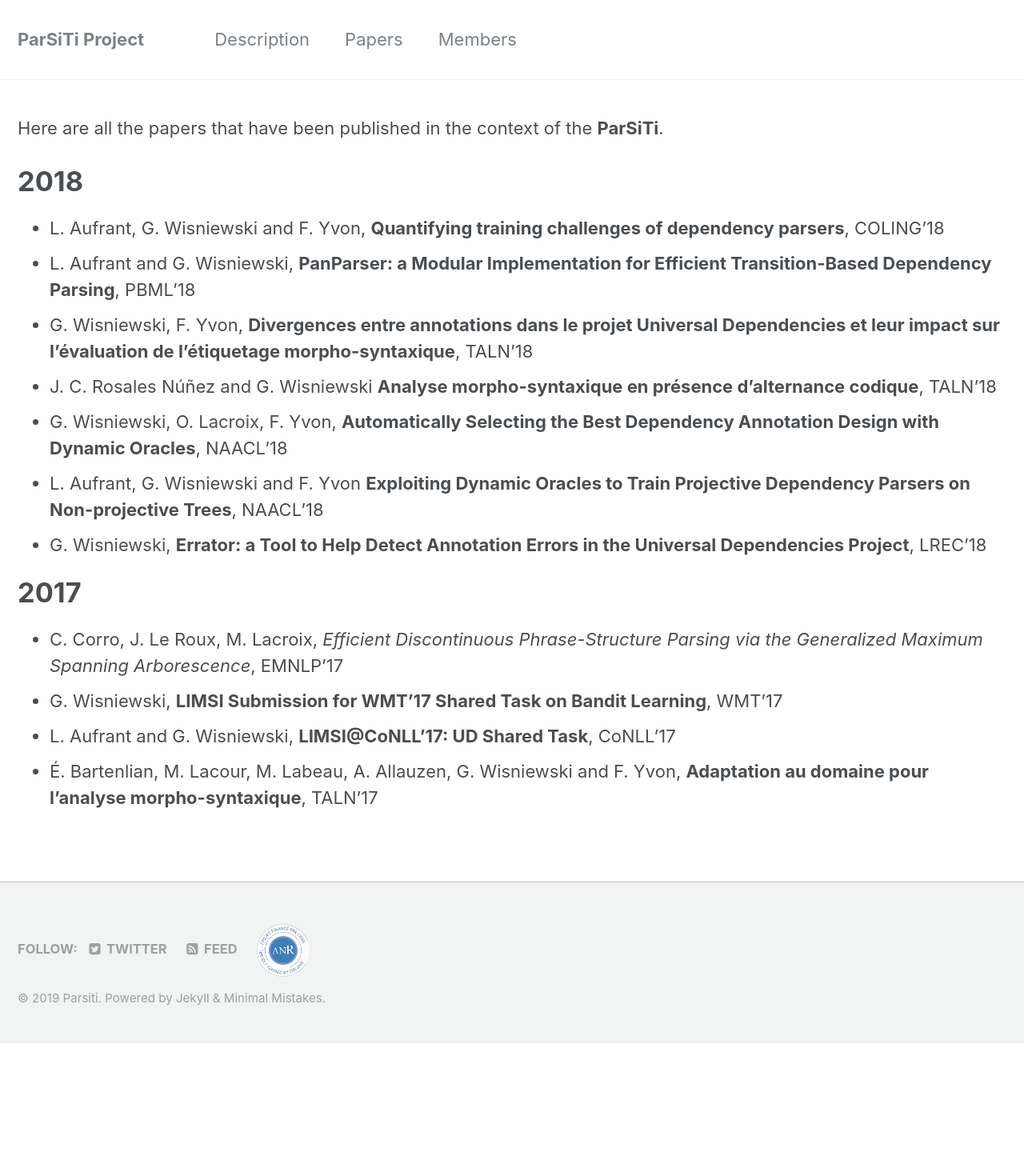
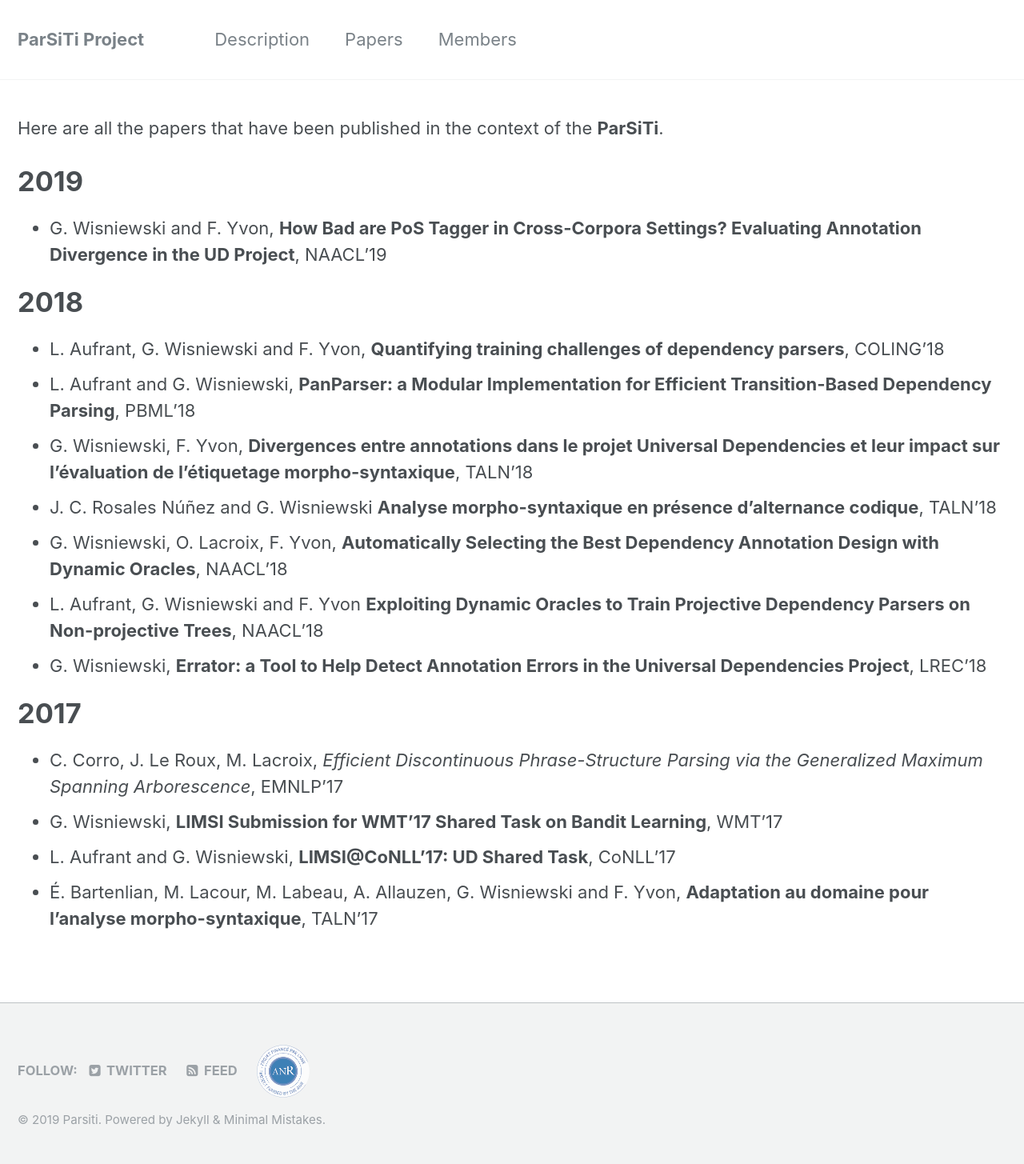
Before and after one commit to parsiti/parsiti.github.io, a Jekyll site: the page built from _pages/papers.md, in a window 1280 px wide. Shown: the whole page at 80% size. Built offline with Jekyll 4.4.1, drawn with Linux system fonts in a browser that asks for light colours; before the commit the page ends 1304 px from its top, so only the background shows below that.

Commit message:
ajout page téléchargements + dernère publi

```diff
--- a/_pages/papers.md
+++ b/_pages/papers.md
@@ -5,6 +5,10 @@ layout: splash
 ---
 
 Here are all the papers that have been published in the context of the __ParSiTi__.
+
+# 2019
+
+- G. Wisniewski and F. Yvon, **How Bad are PoS Tagger in Cross-Corpora Settings? Evaluating Annotation Divergence in the UD Project**, NAACL'19
 
 # 2018
 
```
Also changed, not shown: _pages/download.md (added, +7 -0 lines).
